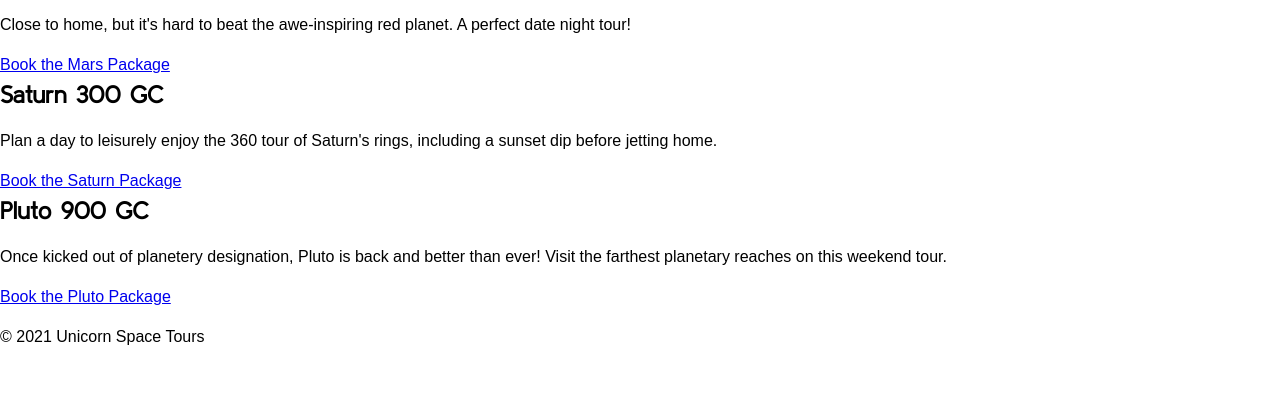
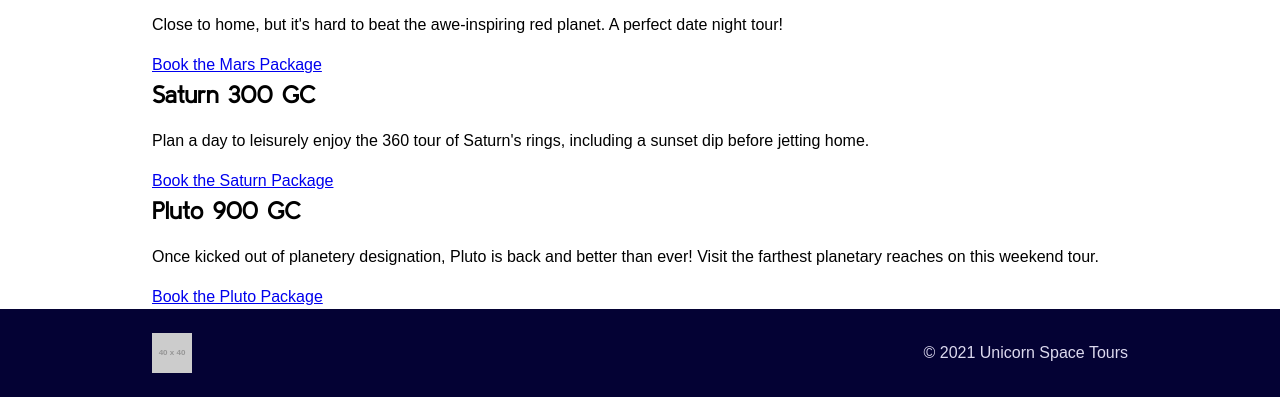
Before and after one commit to MattPahuta/learnfromsteph-capstone, a website: page src/index.html in a window 1280 px wide. Shown: the part 615-1012 px from the top of the page. Before the commit the page ends 980 px from the top, so only its background shows below. Drawn offline with Linux system fonts and the light colour scheme; placeholder pictures from the web are drawn by us.

Commit message:
Footer and alignment utilities

```diff
--- a/src/index.html
+++ b/src/index.html
@@ -15,7 +15,7 @@
       <p class="lead center">Frolick through the Milky Way, sip Saturn smoothies, and pilot a cruiser for your own Plutonian day trip. <strong>Book your one-of-a-kind excursion today</strong>!</p>
     </header>
     <!-- Main Section -->
-    <main>
+    <main class="center wrapper">
       <!-- About Section -->
       <section>
         <h2>About</h2>
@@ -48,9 +48,12 @@
       </section>
     </main>
     <!-- Footer Section -->
-    <footer>
-      <p>&copy; 2021 Unicorn Space Tours</p>
-    </footer>
+    <div class="background-black padding-v-md">
+      <footer class="center wrapper flexbox flexbox--aligncenter">
+        <img src="https://placehold.it/40" alt="">
+        <p class="margin-v-0">&copy; 2021 Unicorn Space Tours</p>
+      </footer>
+    </div>
 
   </body>
 </html>
--- a/src/style.css
+++ b/src/style.css
@@ -57,7 +57,7 @@ h1 {
   color: rebeccapurple;
 }
 
-/* Typopgraphy */
+/* Typography */
 
 h1,
 h2,
@@ -104,9 +104,39 @@ header .lead {
   color: #dcd9ee;
 }
 
+.background-black {
+  background-color: #040234;
+  color: #dcd9ee;
+}
+
 /* Utilities */
+
+.wrapper {
+  max-width: 1024px;
+  padding-left: 24px;
+  padding-right: 24px;
+}
 
 .center {
   margin-left: auto;
   margin-right: auto;
 }
+
+.flexbox {
+  display: flex;
+  justify-content: space-between;
+}
+
+.flexbox--aligncenter {
+  align-items: center;
+}
+
+.padding-v-md {
+  padding-top: 24px;
+  padding-bottom: 24px;
+}
+
+.margin-v-0 {
+  margin-top: 0;
+  margin-bottom: 0;
+}
```
Also changed, not shown: dist/index.html, dist/style.css.
